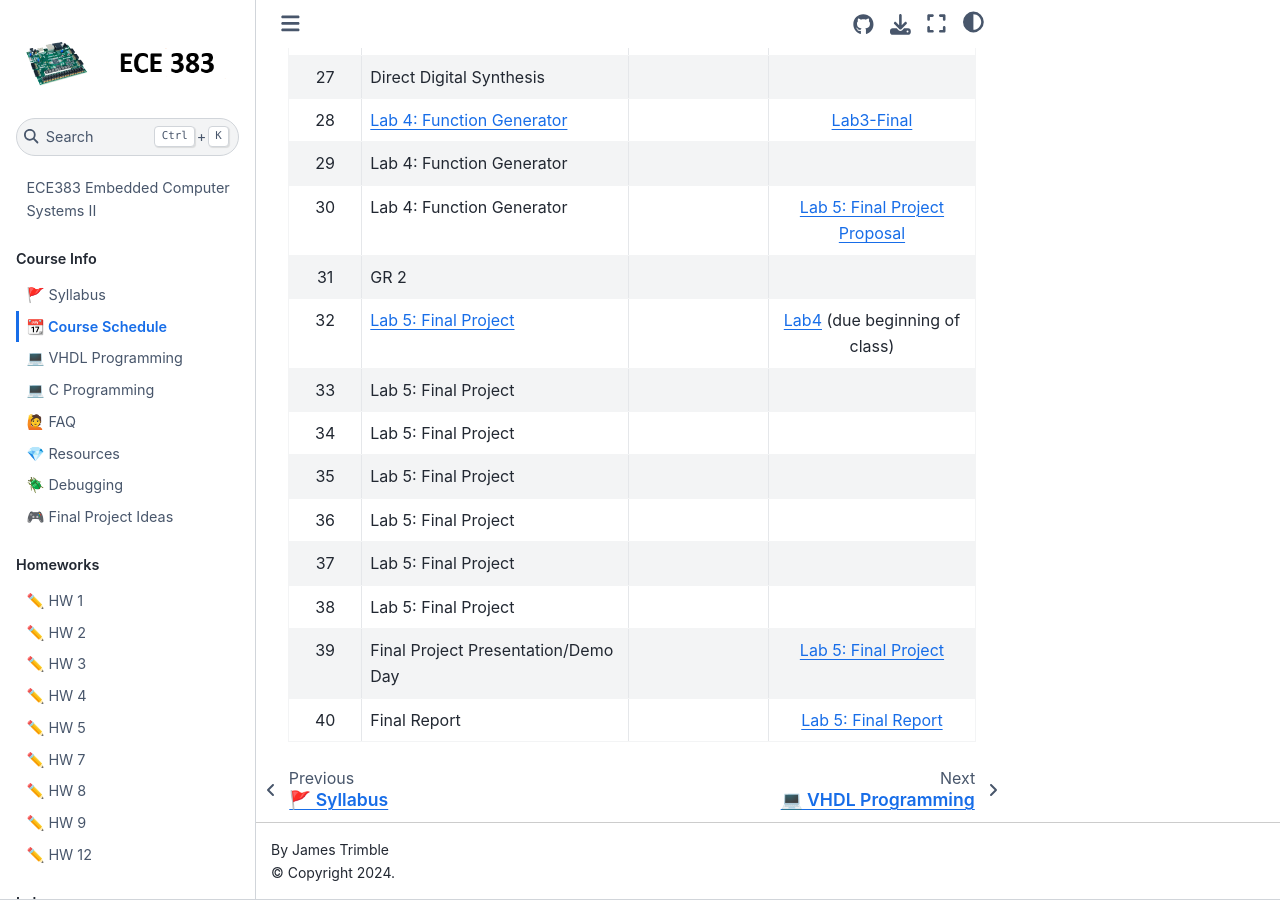
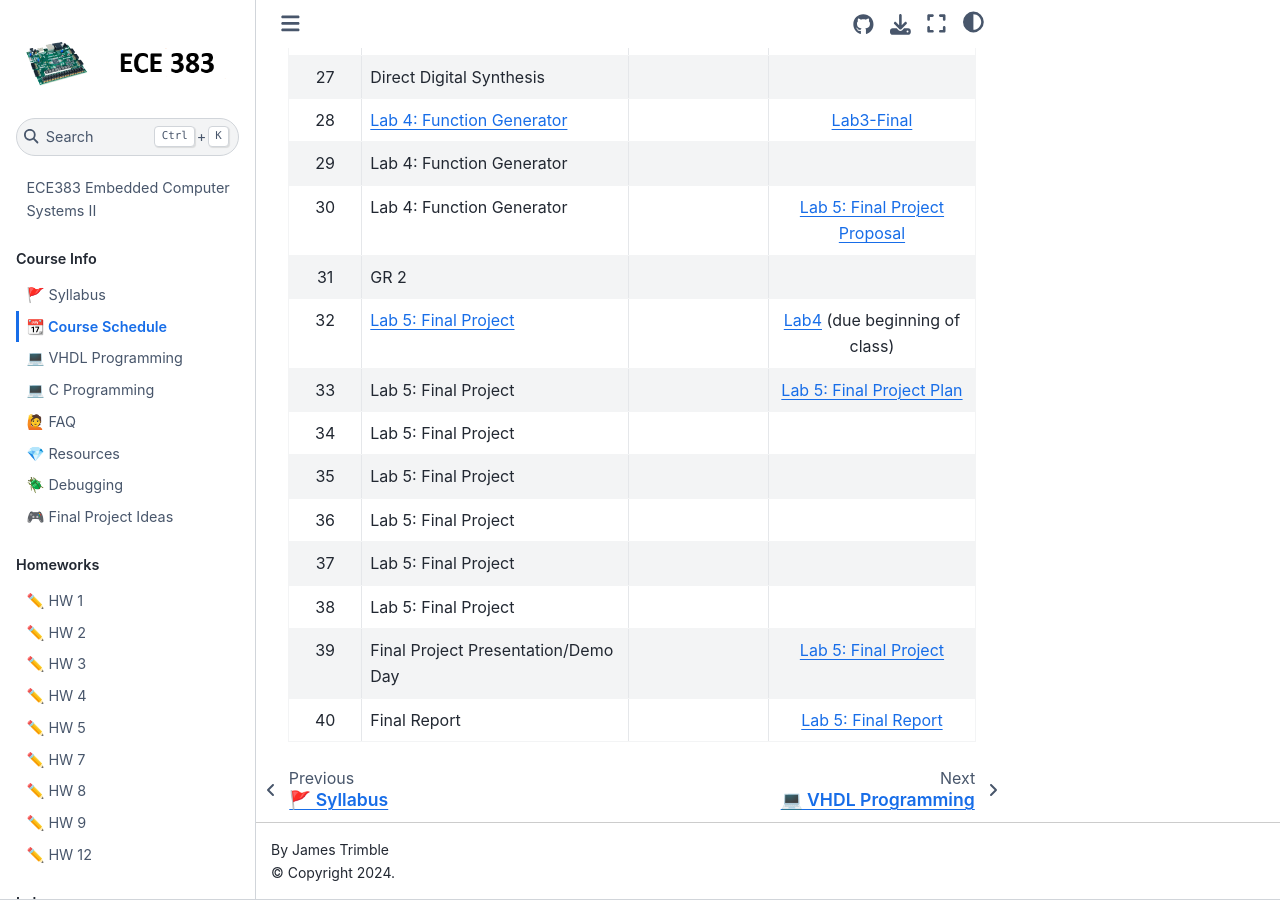
Before and after one commit to USAFA-ECE/ece383, a Jupyter Book: the page built from book/schedule.md, in a window 1280 px wide and 900 px high, scrolled down 1785 px. Built offline with Jupyter Book 1.0.4 settings and Sphinx 7.4.7 and the Sphinx Book theme 1.1.4, drawn with Linux system fonts in a browser that asks for light colours; pages that are not in the unit, such as notebooks, are missing from menus.

Commit message:
Update schedule.md

```diff
--- a/book/schedule.md
+++ b/book/schedule.md
@@ -39,7 +39,7 @@ This schedule is subject to change as appropriate.
 | 30     | Lab 4: Function Generator |                      | [Lab 5: Final Project Proposal](Assignments/project.md)        |
 | 31     | GR 2  |                      |   |
 | 32     | [Lab 5: Final Project](Assignments/project.md)             |                 |     [Lab4](Assignments/lab4.md) (due beginning of class)        |
-| 33     | Lab 5: Final Project             |                      |                                 |
+| 33     | Lab 5: Final Project             |                      |      [Lab 5: Final Project Plan](Assignments/project.md)      |
 | 34     | Lab 5: Final Project             |                      |                                 |
 | 35     | Lab 5: Final Project             |                      |                                 |
 | 36     | Lab 5: Final Project             |                      |                                 |
```
